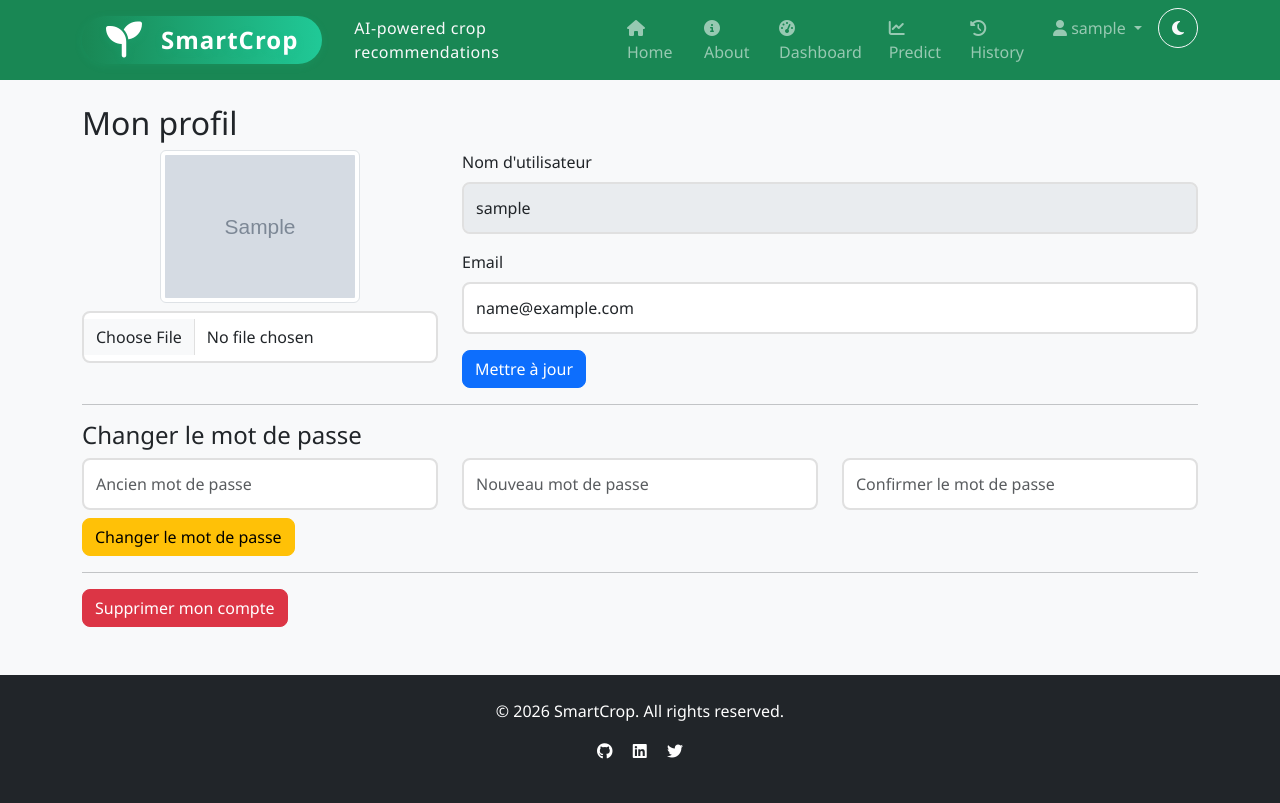
After one commit to syrinemrf/SmartCrop, a Flask app: page /profile in a window 1280 px wide. The commit adds this page. Run offline with Flask 3, Linux system fonts and the light colour scheme; a user stored in the database is signed in; tables that the repository leaves empty hold one stand-in row (values such as "Sample post"); grey boxes marked "Sample" are stand-in pictures; some libraries are stand-ins or nearby versions.

Commit message:
Add complete user profile management, fix About page, center Model Performance section

```diff
--- a/app/app.py
+++ b/app/app.py
@@ -20,8 +20,14 @@ from src.utils.logger import setup_logger
 
 # Configuration
 app = Flask(__name__)
-app.config['SECRET_KEY'] = 'your-secret-key-change-in-production-2024'
-app.config['SQLALCHEMY_DATABASE_URI'] = 'sqlite:///crop_recommendation.db'
+import os
+from dotenv import load_dotenv
+load_dotenv()
+app.config['SECRET_KEY'] = os.environ.get('SECRET_KEY', 'your-secret-key-change-in-production-2024')
+app.config['SQLALCHEMY_DATABASE_URI'] = (
+    f"postgresql+psycopg2://{os.environ['DB_USER']}:{os.environ['DB_PASSWORD']}"
+    f"@{os.environ['DB_HOST']}:{os.environ['DB_PORT']}/{os.environ['DB_NAME']}"
+)
 app.config['SQLALCHEMY_TRACK_MODIFICATIONS'] = False
 
 # Extensions
@@ -49,6 +55,7 @@ class User(UserMixin, db.Model):
     password_hash = db.Column(db.String(200), nullable=False)
     created_at = db.Column(db.DateTime, default=datetime.utcnow)
     predictions = db.relationship('Prediction', backref='user', lazy=True, cascade='all, delete-orphan')
+    profile_image = db.Column(db.String(255), nullable=True)  # Chemin de la photo de profil
 
     def set_password(self, password):
         """Hash the password"""
@@ -60,6 +67,12 @@ class User(UserMixin, db.Model):
 
     def __repr__(self):
         return f'<User {self.username}>'
+
+    def get_profile_image(self):
+        from flask import url_for
+        if self.profile_image:
+            return url_for('static', filename=f'images/profiles/{self.profile_image}')
+        return url_for('static', filename='images/default_profile.png')
 
 
 class Prediction(db.Model):
@@ -212,6 +225,72 @@ def logout():
  # ============================================================================
  # ROUTES - APPLICATION (PROTECTED)
  # ============================================================================
+
+# =========================
+# ROUTES - PROFILE
+# =========================
+
+from werkzeug.utils import secure_filename
+ALLOWED_EXTENSIONS = {'png', 'jpg', 'jpeg', 'gif'}
+PROFILE_IMG_FOLDER = os.path.join('static', 'images', 'profiles')
+os.makedirs(PROFILE_IMG_FOLDER, exist_ok=True)
+
+def allowed_file(filename):
+    return '.' in filename and filename.rsplit('.', 1)[1].lower() in ALLOWED_EXTENSIONS
+
+@app.route('/profile', methods=['GET', 'POST'])
+@login_required
+def profile():
+    if request.method == 'POST':
+        email = request.form.get('email')
+        # Changement email
+        if email and email != current_user.email:
+            if User.query.filter_by(email=email).first():
+                flash('Cet email est déjà utilisé.', 'danger')
+            else:
+                current_user.email = email
+                db.session.commit()
+                flash('Email mis à jour.', 'success')
+        # Upload photo de profil
+        if 'profile_image' in request.files:
+            file = request.files['profile_image']
+            if file and allowed_file(file.filename):
+                filename = secure_filename(f"{current_user.id}_{file.filename}")
+                file.save(os.path.join(PROFILE_IMG_FOLDER, filename))
+                current_user.profile_image = filename
+                db.session.commit()
+                flash('Photo de profil mise à jour.', 'success')
+        return redirect(url_for('profile'))
+    return render_template('profile.html', user=current_user)
+
+@app.route('/profile/change_password', methods=['POST'])
+@login_required
+def change_password():
+    old_password = request.form.get('old_password')
+    new_password = request.form.get('new_password')
+    confirm_password = request.form.get('confirm_password')
+    if not current_user.check_password(old_password):
+        flash('Ancien mot de passe incorrect.', 'danger')
+    elif new_password != confirm_password:
+        flash('Les mots de passe ne correspondent pas.', 'danger')
+    elif len(new_password) < 6:
+        flash('Le mot de passe doit contenir au moins 6 caractères.', 'danger')
+    else:
+        current_user.set_password(new_password)
+        db.session.commit()
+        flash('Mot de passe mis à jour.', 'success')
+    return redirect(url_for('profile'))
+
+@app.route('/profile/delete', methods=['POST'])
+@login_required
+def delete_account():
+    user_id = current_user.id
+    logout_user()
+    user = User.query.get(user_id)
+    db.session.delete(user)
+    db.session.commit()
+    flash('Compte supprimé avec succès.', 'info')
+    return redirect(url_for('index'))
 
 @app.route('/dashboard')
 @login_required
@@ -430,3 +509,4 @@ def init_ml():
 if __name__ == '__main__':
     init_db()
     init_ml()
+    app.run(port=5000, debug=True)
--- a/app/templates/base.html
+++ b/app/templates/base.html
@@ -61,6 +61,9 @@
                             <i class="fas fa-user"></i> {{ current_user.username }}
                         </a>
                         <ul class="dropdown-menu dropdown-menu-end">
+                            <li><a class="dropdown-item" href="{{ url_for('profile') }}">
+                                <i class="fas fa-id-badge"></i> Mon profil
+                            </a></li>
                             <li><a class="dropdown-item" href="{{ url_for('logout') }}">
                                 <i class="fas fa-sign-out-alt"></i> Logout
                             </a></li>
--- a/app/templates/history.html
+++ b/app/templates/history.html
@@ -8,6 +8,9 @@
         <div class="col">
             <h1><i class="fas fa-history text-success"></i> Prediction History</h1>
             <p class="text-muted">All your past predictions</p>
+            <a href="{{ url_for('download_history_pdf') }}" class="btn btn-outline-primary mt-2" target="_blank">
+                <i class="fas fa-file-pdf"></i> Download as PDF
+            </a>
         </div>
     </div>
 
--- /dev/null
+++ b/app/templates/profile.html
@@ -0,0 +1,45 @@
+{% extends 'base.html' %}
+{% block content %}
+<div class="container mt-4">
+  <h2>Mon profil</h2>
+  <form method="POST" enctype="multipart/form-data">
+    <div class="row">
+      <div class="col-md-4 text-center">
+        <img src="{{ user.get_profile_image() }}" alt="Photo de profil" class="img-thumbnail mb-2" style="max-width: 200px;">
+        <input type="file" name="profile_image" accept="image/*" class="form-control mb-2">
+      </div>
+      <div class="col-md-8">
+        <div class="mb-3">
+          <label for="username" class="form-label">Nom d'utilisateur</label>
+          <input type="text" class="form-control" id="username" value="{{ user.username }}" disabled>
+        </div>
+        <div class="mb-3">
+          <label for="email" class="form-label">Email</label>
+          <input type="email" class="form-control" id="email" name="email" value="{{ user.email }}">
+        </div>
+        <button type="submit" class="btn btn-primary">Mettre à jour</button>
+      </div>
+    </div>
+  </form>
+  <hr>
+  <h4>Changer le mot de passe</h4>
+  <form method="POST" action="{{ url_for('change_password') }}">
+    <div class="row">
+      <div class="col-md-4">
+        <input type="password" name="old_password" class="form-control mb-2" placeholder="Ancien mot de passe" required>
+      </div>
+      <div class="col-md-4">
+        <input type="password" name="new_password" class="form-control mb-2" placeholder="Nouveau mot de passe" required>
+      </div>
+      <div class="col-md-4">
+        <input type="password" name="confirm_password" class="form-control mb-2" placeholder="Confirmer le mot de passe" required>
+      </div>
+    </div>
+    <button type="submit" class="btn btn-warning">Changer le mot de passe</button>
+  </form>
+  <hr>
+  <form method="POST" action="{{ url_for('delete_account') }}" onsubmit="return confirm('Êtes-vous sûr de vouloir supprimer votre compte ? Cette action est irréversible.');">
+    <button type="submit" class="btn btn-danger">Supprimer mon compte</button>
+  </form>
+</div>
+{% endblock %}
--- a/requirements.txt
+++ b/requirements.txt
@@ -1,3 +1,4 @@
+psycopg2-binary
 # ============================================
 # REQUIREMENTS - Crop Recommendation System
 # ============================================
@@ -37,6 +38,7 @@ python-dotenv>=1.0.0
 
 # Database
 SQLAlchemy>=2.0.23
+reportlab
 
 # Optional - Enhanced Features
 # mlflow==2.8.0
```
Also changed, not shown: app/templates/about.html (+6 -10 lines), cloudbuild.yaml (added, +17 -0 lines), README.md, app/static/images/default_profile.png (added), 1 other file.
